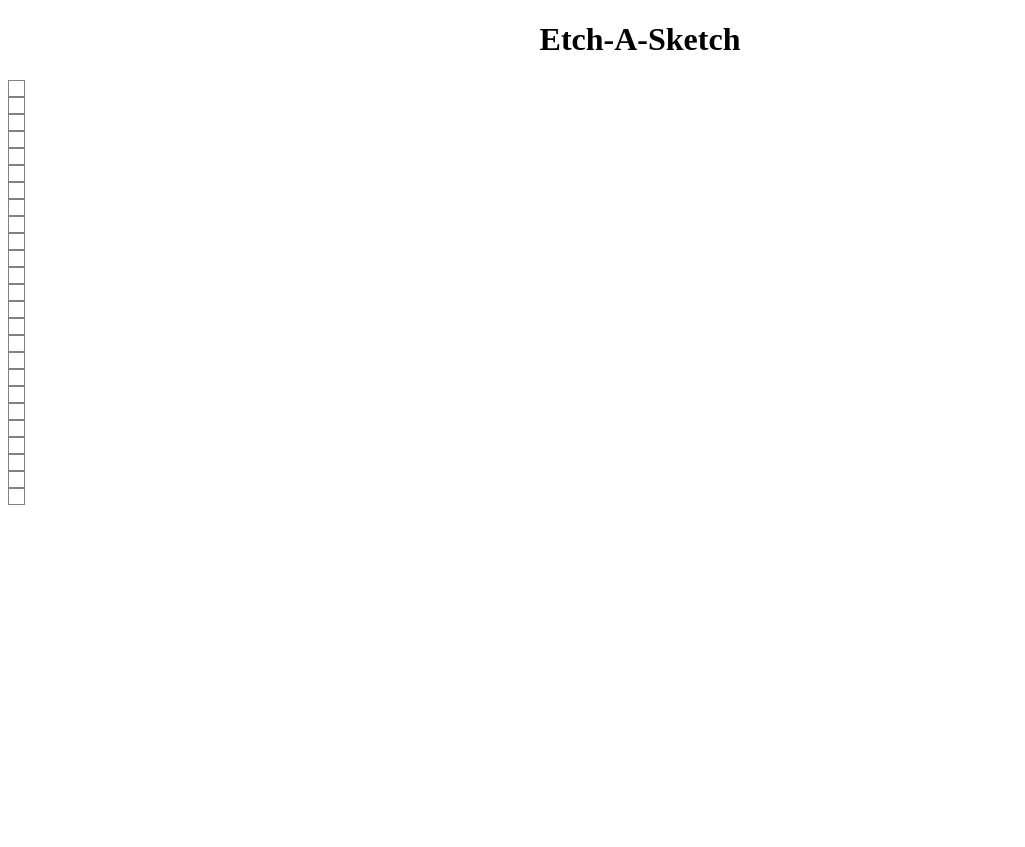
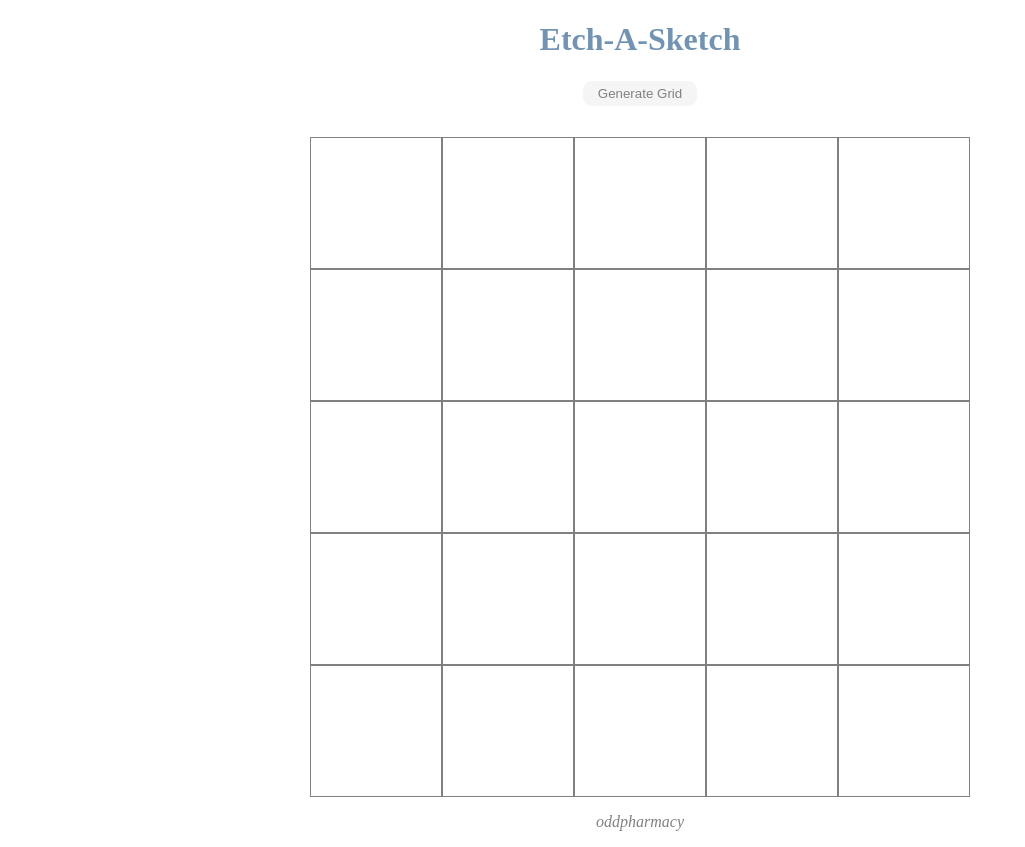
Before and after one commit to oddpharmacy/odin-etch-a-sketch, a plain HTML site: page index.html in a window 1280 px wide. Shown: the whole page, without its empty margins (0-1025 px from the left). Before the commit the page ends 800 px from the top, so only its background shows below. Drawn offline with Linux system fonts and the light colour scheme.

Commit message:
Update UI

```diff
--- a/index.html
+++ b/index.html
@@ -11,7 +11,13 @@
     <body>
         <h1>Etch-A-Sketch</h1>
 
-        <div class="container"</div>
+        <button>Generate Grid</button>
+
+        <div class="space"> </div>
+
+        <div class="container"></div>
+
+        <p>oddpharmacy</p>
 
         <script src="./script.js"></script>
     </body>
--- a/script.js
+++ b/script.js
@@ -2,11 +2,12 @@ const container = document.querySelector('.container');
 
 function createRow(n) {
     const row = document.createElement('div');
+    row.className = 'row';
 
     for (let i = 0; i < n; i++) {
         const div = document.createElement('div');
         div.className = 'box';
-        div.style.cssText = 'width: 15px; height: 15px; border: 1px solid gray';
+        div.style.cssText = 'border: 1px solid gray';
         row.appendChild(div);
     }
 
--- a/stylesheet.css
+++ b/stylesheet.css
@@ -1,6 +1,46 @@
 h1 {
     text-align: center;
+    color: #7393B3;
+}
+
+.bigcontainer {
+    display: flex;
+    flex-direction: column;
 }
 .container {
+    display: flex;
+    margin: auto;
+    height: 660px;
+    width: 660px;
+    justify-content: center;
+}
 
+button {
+    display: flex;
+    margin: auto;
+    background-color: whitesmoke;
+    border-radius: 10px;
+    color: grey;
+    padding: 5px 15px;
+    border: 1px solid white;
 }
+
+.space {
+    margin: 30px;
+}
+
+.row {
+    display: flex;
+    flex-direction: column;
+    flex: 1;
+}
+
+.box {
+    flex: 1;
+}
+
+p {
+    text-align: center;
+    color: gray;
+    font-style: italic;
+}
```
